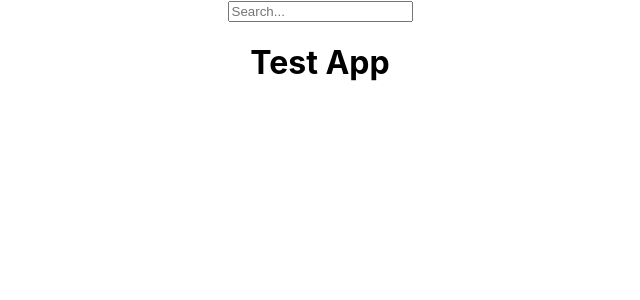
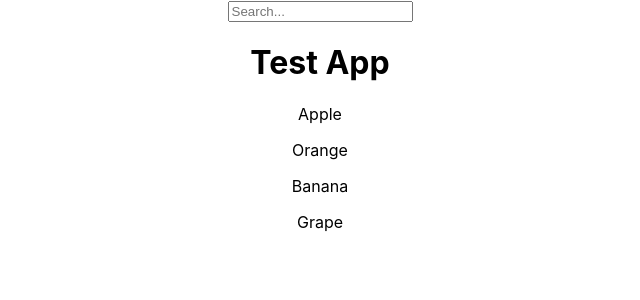
Before and after one commit to Mckennat33/test-app, a React (Create React App) app: page / in a window 1280 px wide. Shown: the top 300 px of the page, without its empty margins (320-960 px from the left). Built offline with nearby package versions, Linux system fonts and the light colour scheme.

Commit message:
searching through an array

```diff
--- a/src/App.js
+++ b/src/App.js
@@ -4,6 +4,15 @@ import Home from './components/Home'
 import React from 'react'
 import { useEffect, useState } from 'react';
 
+// previous state
+// props spreading
+// children
+// search feature
+// manipulating objects and arrays
+// button size prop - scrimba video - Advanced react
+// rewatch menu component intro
+// prop drilling
+  // compound components - to avoid prop drilling
 
 const object = {
   name: "Thomas",
@@ -34,12 +43,15 @@ const objectOfArrays = {
 function App() {
   const [ search, setSearch ] = useState('')
 
-  const filteredSearch = arrayObject.filter((name) => {
-    return name.name.toLowerCase().includes(search.toLocaleLowerCase())
+  // const filteredSearch = arrayObject.filter((users) => {
+  //   return users.name.toLowerCase().includes(search.toLocaleLowerCase()) || users.lastName.toLowerCase().includes(search.toLocaleLowerCase())
+  // })
 
+  const filteredSearch = array.filter((fruit) => {
+    return fruit.toLocaleLowerCase().includes(search.toLocaleLowerCase())
   })
 
-  // console.log(filteredSearch)
+
 
   return (
     <div className="App">
@@ -53,14 +65,20 @@ function App() {
       </>
       <Home className='Home'>
         <h1>Test App</h1>
-        <p>
+
           {/* This is displaying all the items when we arent searching anything */}
           {/* {console.log(typeof(filteredSearch))} */}
-          {filteredSearch.map((names) => {
-            <p>{names.name}</p>
+          {filteredSearch.map((user) => {
+            return (
+              <>
+                {/* <p> {`${user.name} ${user.lastName}`} </p> */}
+                <p> {user} </p>
+              </>
+            )
+
           })}
           {/* {Object.values(filteredSearch)} */}
-        </p>
+
           </Home>
     </div>
   );
```
